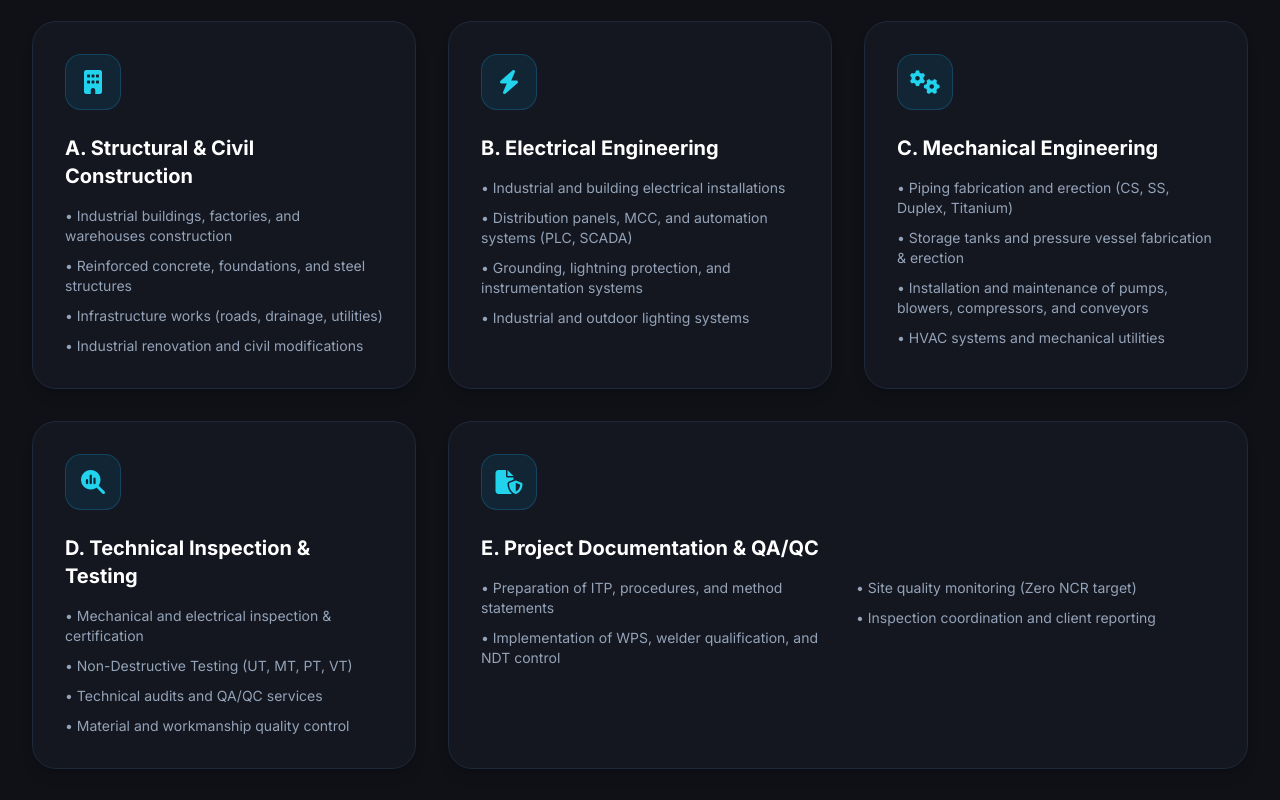
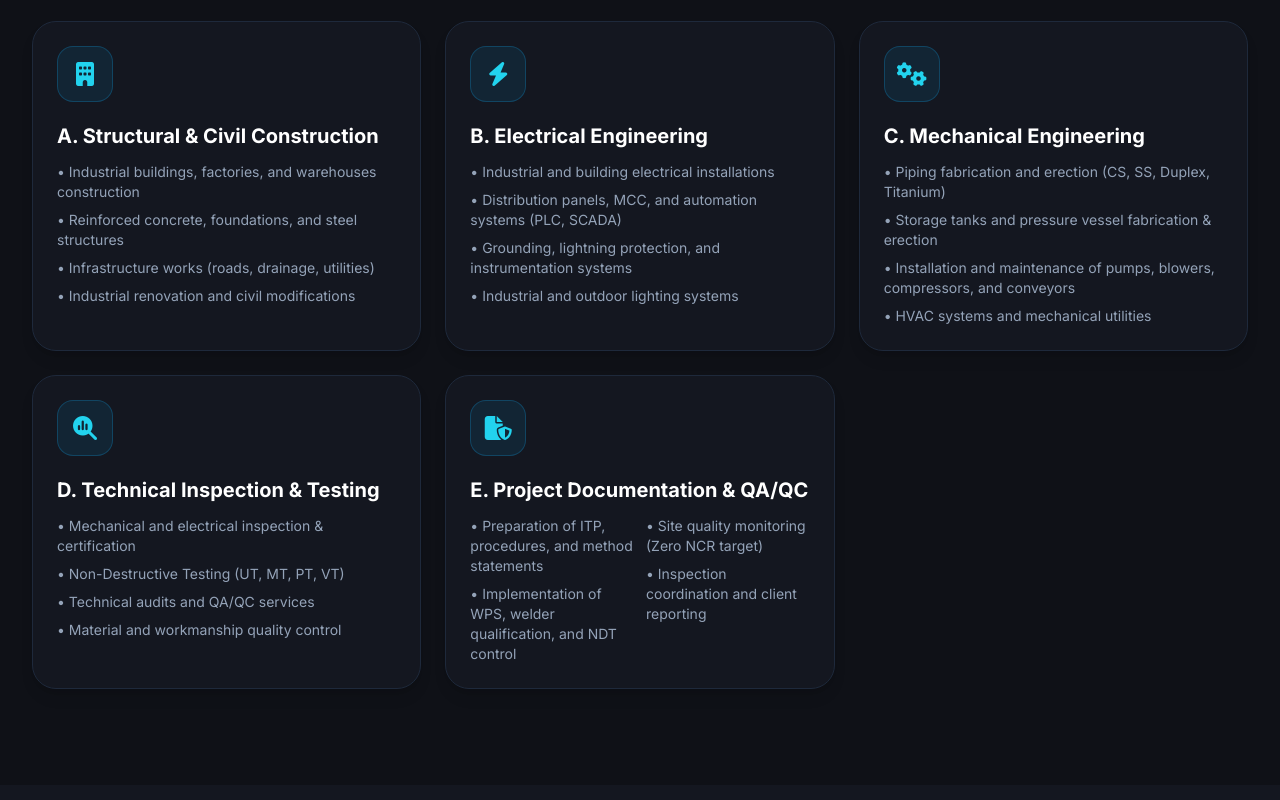
Before and after one commit to infogekitema-arch/Jaktindo.html, a plain HTML site: page index.html in a window 1280 px wide. Shown: the part 1780-2580 px from the top of the page. Drawn offline with nearby package versions, Linux system fonts and the light colour scheme.

Commit message:
Refactor service sections and update links

```diff
--- a/index.html
+++ b/index.html
@@ -71,7 +71,8 @@
                 <!-- Action Button -->
                 <div class="hidden md:flex items-center space-x-4">
 <a href="https://wa.me/6281219931150"
-   target="_blank" class="bg-gradient-to-r from-sky-500 to-teal-500 hover:from-sky-600 hover:to-teal-600 text-white font-medium text-sm px-5 py-2.5 rounded-full shadow-lg shadow-cyan-500/20 transition-all transform hover:-translate-y-0.5">
+   target="_blank"
+    class="bg-gradient-to-r from-sky-500 to-teal-500 hover:from-sky-600 hover:to-teal-600 text-white font-medium text-sm px-5 py-2.5 rounded-full shadow-lg shadow-cyan-500/20 transition-all transform hover:-translate-y-0.5">
                         Contact us
                     </a>
                 </div>
@@ -134,11 +135,9 @@ Comes From The Integrity  <br/>
                     <div class="flex flex-col sm:flex-row items-stretch sm:items-center gap-4">
                         <a href="#ourservices" class="group inline-flex items-center justify-center bg-slate-800 hover:bg-slate-700 text-white font-semibold px-6 py-3.5 rounded-xl transition-all duration-200 border border-slate-700">
                             <span>Explore Our Services</span>
-                            <i class="fa-solid fa-arrow-right ml-2.5 text-xs text-slate-400 group-hover:translate-x-1 transition-transform"></i>
-                        </a>
-                        <a href="https://mail.google.com/mail/?view=cm&to=admin@jaktindo.com" target=" class="inline-flex items-center justify-center bg-gradient-to-r from-sky-500 to-teal-500 hover:from-sky-600 hover:to-teal-600 text-white font-semibold px-6 py-3.5 rounded-xl shadow-lg shadow-sky-500/20 transition-all duration-200 transform hover:-translate-y-0.5">
+                            <i class="fa-solid fa-arrow-right ml-2.5 text-xs text-slate-400 group-hover:translate-x-1 transition-transform"></i> </a>
+                        <a href="https://mail.google.com/mail/?view=cm&to=admin@jaktindo.com" target="_blank" class="inline-flex items-center justify-center bg-gradient-to-r from-sky-500 to-teal-500 hover:from-sky-600 hover:to-teal-600 text-white font-semibold px-6 py-3.5 rounded-xl shadow-lg shadow-sky-500/20 transition-all duration-200 transform hover:-translate-y-0.5">
     <span>Get a free quote</span>
-                            <i class="fa-solid fa-arrow-right ml-2.5 text-xs text-white"></i>
 </a>
                     </div>
                 </div>
@@ -189,15 +188,18 @@ Comes From The Integrity  <br/>
             </div>
 
             <!-- Services Grid (A to E) -->
-            <div class="grid grid-cols-1 md:grid-cols-2 lg:grid-cols-3 gap-8">
+
+<div class="grid grid-cols-1 sm:grid-cols-2 lg:grid-cols-3 gap-6 items-stretch">
 
     <!-- A. Structural & Civil Construction -->
-                <div class="bg-[#141720] border border-slate-800 hover:border-sky-500/50 p-8 rounded-3xl transition-all duration-300 group hover:-translate-y-1 shadow-lg">
-                    <div class="w-14 h-14 rounded-2xl bg-sky-500/10 border border-sky-500/25 flex items-center justify-center text-cyan-400 text-2xl mb-6 group-hover:bg-gradient-to-tr group-hover:from-sky-500 group-hover:to-teal-400 group-hover:text-white transition-all">
+    <div class="bg-[#141720] border border-slate-800 hover:border-sky-500/50 p-6 rounded-3xl transition-all duration-300 group hover:-translate-y-1 shadow-lg">
+        <div class="w-14 h-14 rounded-2xl bg-sky-500/10 border border-sky-500/25 flex items-center justify-center text-cyan-400 text-2xl mb-5 group-hover:bg-gradient-to-tr group-hover:from-sky-500 group-hover:to-teal-400 group-hover:text-white transition-all">
             <i class="fa-solid fa-building"></i>
         </div>
-                    <h3 class="text-xl font-bold text-white mb-4">A. Structural & Civil Construction</h3>
-                    <ul class="text-slate-400 text-sm space-y-2.5">
+
+        <h3 class="text-xl font-bold text-white mb-3">A. Structural & Civil Construction</h3>
+
+        <ul class="text-slate-400 text-sm space-y-2">
             <li>• Industrial buildings, factories, and warehouses construction</li>
             <li>• Reinforced concrete, foundations, and steel structures</li>
             <li>• Infrastructure works (roads, drainage, utilities)</li>
@@ -206,12 +208,14 @@ Comes From The Integrity  <br/>
     </div>
 
     <!-- B. Electrical Engineering -->
-                <div class="bg-[#141720] border border-slate-800 hover:border-sky-500/50 p-8 rounded-3xl transition-all duration-300 group hover:-translate-y-1 shadow-lg">
-                    <div class="w-14 h-14 rounded-2xl bg-sky-500/10 border border-sky-500/25 flex items-center justify-center text-cyan-400 text-2xl mb-6 group-hover:bg-gradient-to-tr group-hover:from-sky-500 group-hover:to-teal-400 group-hover:text-white transition-all">
+    <div class="bg-[#141720] border border-slate-800 hover:border-sky-500/50 p-6 rounded-3xl transition-all duration-300 group hover:-translate-y-1 shadow-lg">
+        <div class="w-14 h-14 rounded-2xl bg-sky-500/10 border border-sky-500/25 flex items-center justify-center text-cyan-400 text-2xl mb-5 group-hover:bg-gradient-to-tr group-hover:from-sky-500 group-hover:to-teal-400 group-hover:text-white transition-all">
             <i class="fa-solid fa-bolt"></i>
         </div>
-                    <h3 class="text-xl font-bold text-white mb-4">B. Electrical Engineering</h3>
-                    <ul class="text-slate-400 text-sm space-y-2.5">
+
+        <h3 class="text-xl font-bold text-white mb-3">B. Electrical Engineering</h3>
+
+        <ul class="text-slate-400 text-sm space-y-2">
             <li>• Industrial and building electrical installations</li>
             <li>• Distribution panels, MCC, and automation systems (PLC, SCADA)</li>
             <li>• Grounding, lightning protection, and instrumentation systems</li>
@@ -220,12 +224,14 @@ Comes From The Integrity  <br/>
     </div>
 
     <!-- C. Mechanical Engineering -->
-                <div class="bg-[#141720] border border-slate-800 hover:border-sky-500/50 p-8 rounded-3xl transition-all duration-300 group hover:-translate-y-1 shadow-lg">
-                    <div class="w-14 h-14 rounded-2xl bg-sky-500/10 border border-sky-500/25 flex items-center justify-center text-cyan-400 text-2xl mb-6 group-hover:bg-gradient-to-tr group-hover:from-sky-500 group-hover:to-teal-400 group-hover:text-white transition-all">
+    <div class="bg-[#141720] border border-slate-800 hover:border-sky-500/50 p-6 rounded-3xl transition-all duration-300 group hover:-translate-y-1 shadow-lg">
+        <div class="w-14 h-14 rounded-2xl bg-sky-500/10 border border-sky-500/25 flex items-center justify-center text-cyan-400 text-2xl mb-5 group-hover:bg-gradient-to-tr group-hover:from-sky-500 group-hover:to-teal-400 group-hover:text-white transition-all">
             <i class="fa-solid fa-gears"></i>
         </div>
-                    <h3 class="text-xl font-bold text-white mb-4">C. Mechanical Engineering</h3>
-                    <ul class="text-slate-400 text-sm space-y-2.5">
+
+        <h3 class="text-xl font-bold text-white mb-3">C. Mechanical Engineering</h3>
+
+        <ul class="text-slate-400 text-sm space-y-2">
             <li>• Piping fabrication and erection (CS, SS, Duplex, Titanium)</li>
             <li>• Storage tanks and pressure vessel fabrication & erection</li>
             <li>• Installation and maintenance of pumps, blowers, compressors, and conveyors</li>
@@ -234,12 +240,14 @@ Comes From The Integrity  <br/>
     </div>
 
     <!-- D. Technical Inspection & Testing -->
-                <div class="bg-[#141720] border border-slate-800 hover:border-sky-500/50 p-8 rounded-3xl transition-all duration-300 group hover:-translate-y-1 shadow-lg">
-                    <div class="w-14 h-14 rounded-2xl bg-sky-500/10 border border-sky-500/25 flex items-center justify-center text-cyan-400 text-2xl mb-6 group-hover:bg-gradient-to-tr group-hover:from-sky-500 group-hover:to-teal-400 group-hover:text-white transition-all">
+    <div class="bg-[#141720] border border-slate-800 hover:border-sky-500/50 p-6 rounded-3xl transition-all duration-300 group hover:-translate-y-1 shadow-lg">
+        <div class="w-14 h-14 rounded-2xl bg-sky-500/10 border border-sky-500/25 flex items-center justify-center text-cyan-400 text-2xl mb-5 group-hover:bg-gradient-to-tr group-hover:from-sky-500 group-hover:to-teal-400 group-hover:text-white transition-all">
             <i class="fa-solid fa-magnifying-glass-chart"></i>
         </div>
-                    <h3 class="text-xl font-bold text-white mb-4">D. Technical Inspection & Testing</h3>
-                    <ul class="text-slate-400 text-sm space-y-2.5">
+
+        <h3 class="text-xl font-bold text-white mb-3">D. Technical Inspection & Testing</h3>
+
+        <ul class="text-slate-400 text-sm space-y-2">
             <li>• Mechanical and electrical inspection & certification</li>
             <li>• Non-Destructive Testing (UT, MT, PT, VT)</li>
             <li>• Technical audits and QA/QC services</li>
@@ -248,17 +256,20 @@ Comes From The Integrity  <br/>
     </div>
 
     <!-- E. Project Documentation & QA/QC -->
-                <div class="bg-[#141720] border border-slate-800 hover:border-sky-500/50 p-8 rounded-3xl transition-all duration-300 group hover:-translate-y-1 shadow-lg md:col-span-2 lg:col-span-2">
-                    <div class="w-14 h-14 rounded-2xl bg-sky-500/10 border border-sky-500/25 flex items-center justify-center text-cyan-400 text-2xl mb-6 group-hover:bg-gradient-to-tr group-hover:from-sky-500 group-hover:to-teal-400 group-hover:text-white transition-all">
+    <div class="bg-[#141720] border border-slate-800 hover:border-sky-500/50 p-6 rounded-3xl transition-all duration-300 group hover:-translate-y-1 shadow-lg">
+        <div class="w-14 h-14 rounded-2xl bg-sky-500/10 border border-sky-500/25 flex items-center justify-center text-cyan-400 text-2xl mb-5 group-hover:bg-gradient-to-tr group-hover:from-sky-500 group-hover:to-teal-400 group-hover:text-white transition-all">
             <i class="fa-solid fa-file-shield"></i>
         </div>
-                    <h3 class="text-xl font-bold text-white mb-4">E. Project Documentation & QA/QC</h3>
-                    <div class="grid grid-cols-1 sm:grid-cols-2 gap-4">
-                        <ul class="text-slate-400 text-sm space-y-2.5">
+
+        <h3 class="text-xl font-bold text-white mb-3">E. Project Documentation & QA/QC</h3>
+
+        <div class="grid grid-cols-1 sm:grid-cols-2 gap-3">
+            <ul class="text-slate-400 text-sm space-y-2">
                 <li>• Preparation of ITP, procedures, and method statements</li>
                 <li>• Implementation of WPS, welder qualification, and NDT control</li>
             </ul>
-                        <ul class="text-slate-400 text-sm space-y-2.5">
+
+            <ul class="text-slate-400 text-sm space-y-2">
                 <li>• Site quality monitoring (Zero NCR target)</li>
                 <li>• Inspection coordination and client reporting</li>
             </ul>
@@ -268,6 +279,7 @@ Comes From The Integrity  <br/>
 </div>
 </div>
 </section>
+
 
     <!-- LATEST PROJECTS SECTION -->
     <section id="projects" class="py-24 bg-[#141720] relative">
```
Lines whose indentation alone changed are shown as unchanged.
